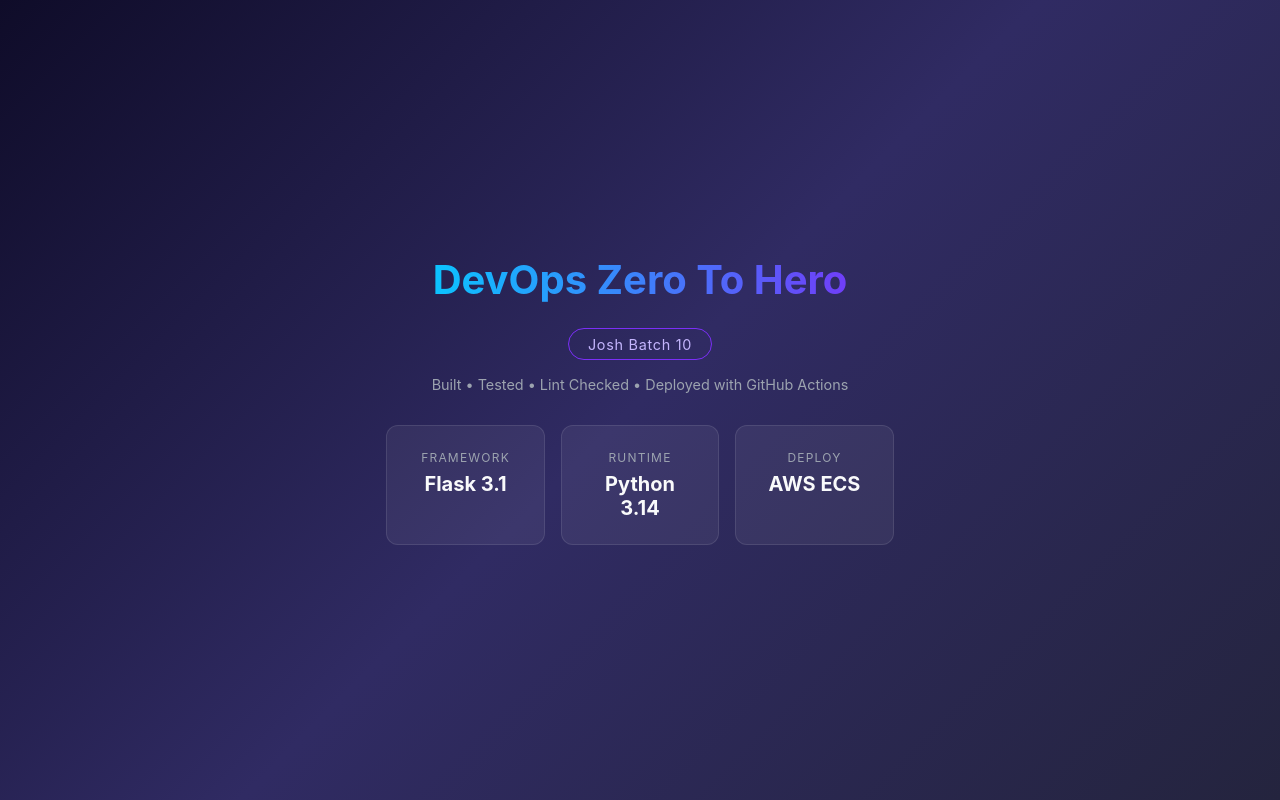
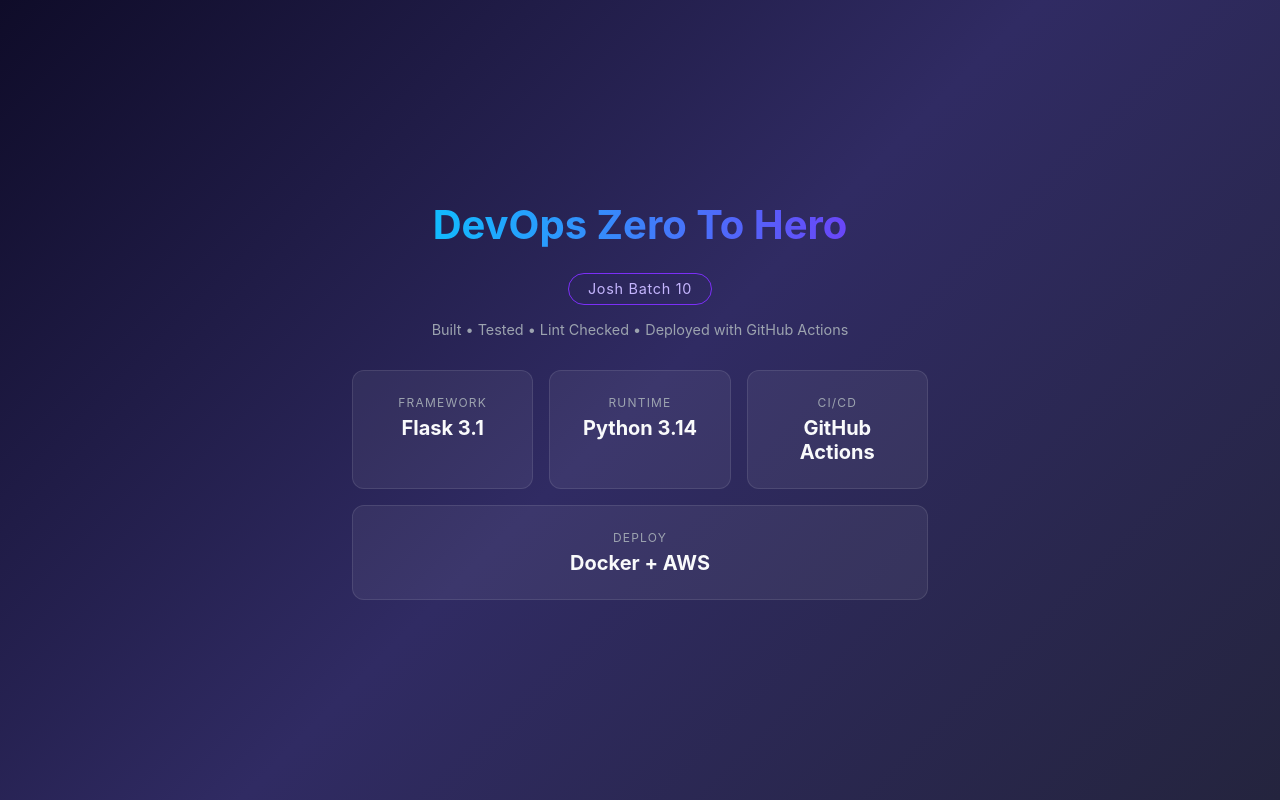
Before and after one commit to Aniruddhakharve/git-hub-actions-practise, a Flask app: page / in a window 1280 px wide. Run offline with Flask 3, Linux system fonts and the light colour scheme.

Commit message:
updated index.html to see continous deployment

```diff
--- a/templates/index.html
+++ b/templates/index.html
@@ -84,13 +84,20 @@
                 <span>Framework</span>
                 <strong>Flask 3.1</strong>
             </div>
+
             <div class="card">
                 <span>Runtime</span>
                 <strong>Python 3.14</strong>
             </div>
+
+            <div class="card">
+                <span>CI/CD</span>
+                <strong>GitHub Actions</strong>
+            </div>
+
             <div class="card">
                 <span>Deploy</span>
-                <strong>AWS ECS</strong>
+                <strong>Docker + AWS</strong>
             </div>
         </div>
     </div>
```
